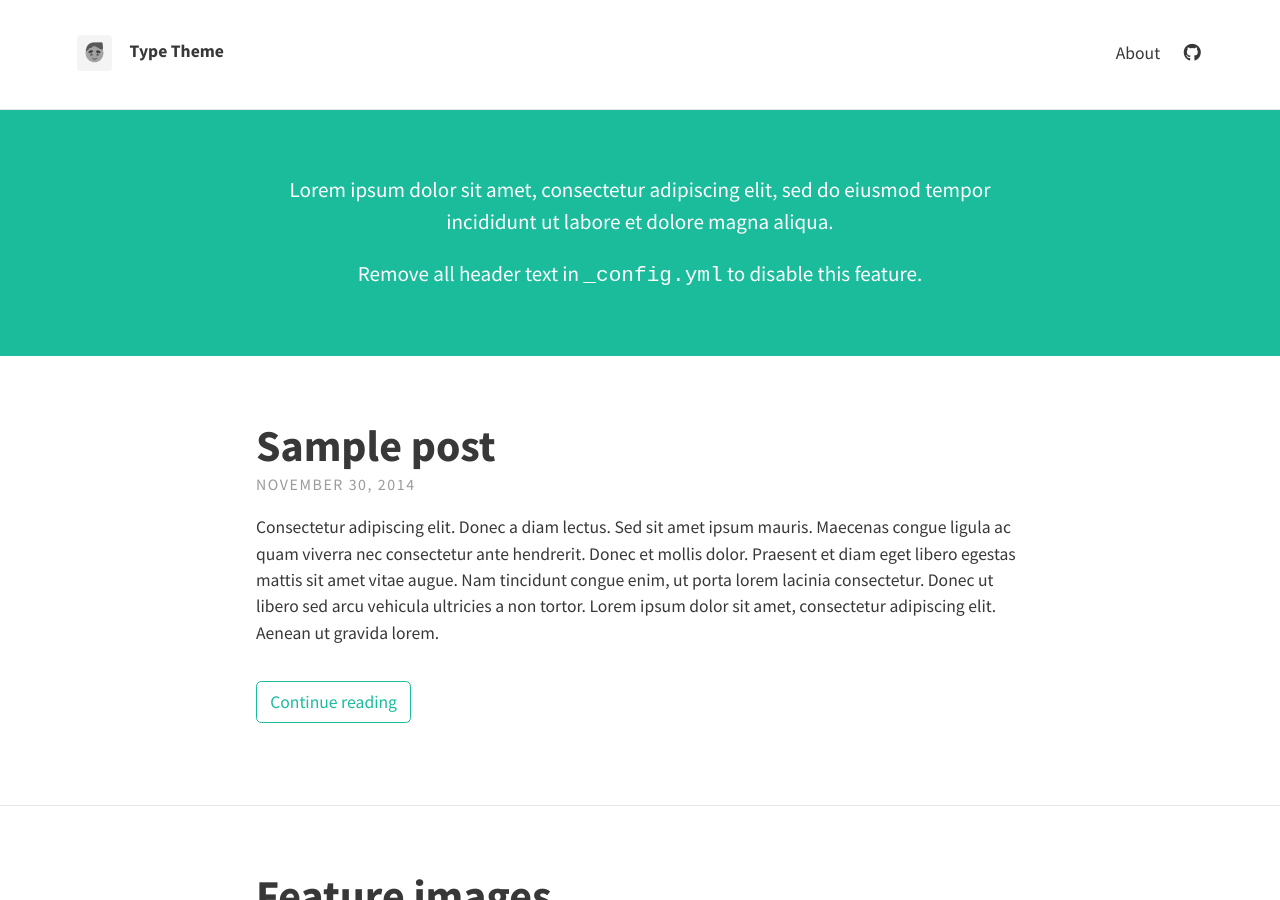
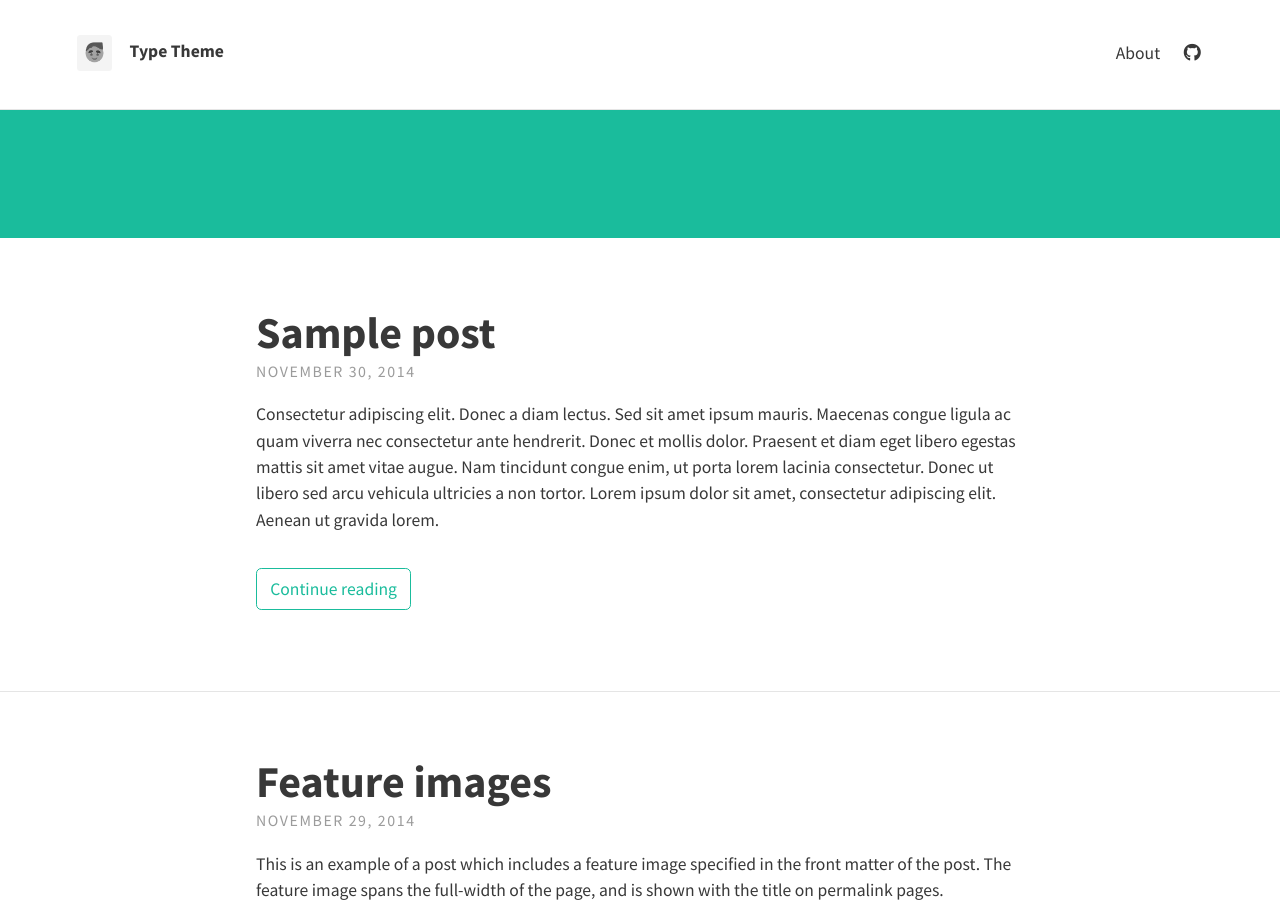
Before and after one commit to xymu/cortico-podcast, a Jekyll site: the page built from index.html, in a window 1280 px wide and 900 px high. Built offline with Jekyll 4.4.1, drawn with Linux system fonts in a browser that asks for light colours; nearby versions of some CDN libraries; the list of posts is cut into pages by our own code.

Commit message:
Update _config.yml

```diff
--- a/_config.yml
+++ b/_config.yml
@@ -13,9 +13,6 @@
 
   # Header and footer text
   header_text: >
-     <p>Lorem ipsum dolor sit amet, consectetur adipiscing elit, sed do eiusmod tempor incididunt ut labore et dolore magna aliqua.</p>
-
-     <p>Remove all header text in <code>_config.yml</code> to disable this feature.</p>
   header_text_feature_image:
   footer_text: >
    Powered by <a href="https://jekyllrb.com/">Jekyll</a> with <a href="https://github.com/rohanchandra/type-theme">Type Theme</a>
@@ -29,7 +26,7 @@
   facebook:
   flickr:
   gitlab:
-  github: "rohanchandra/type-theme"
+  github: "xymu/cortico-podcast"
   gitter:
   google_plus:
   instagram:
```
